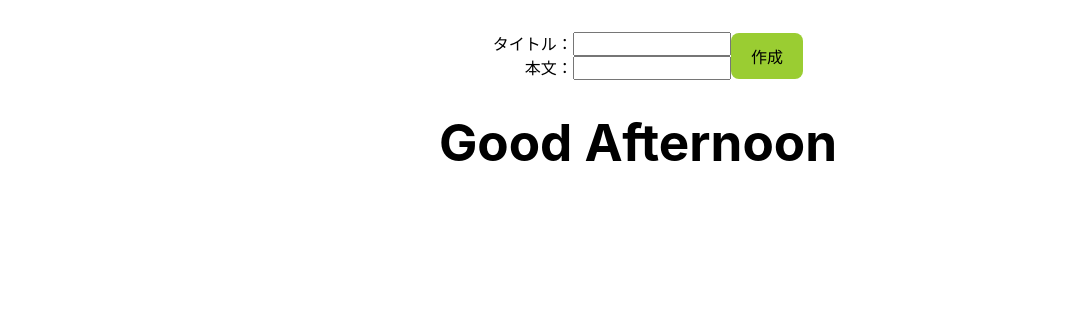
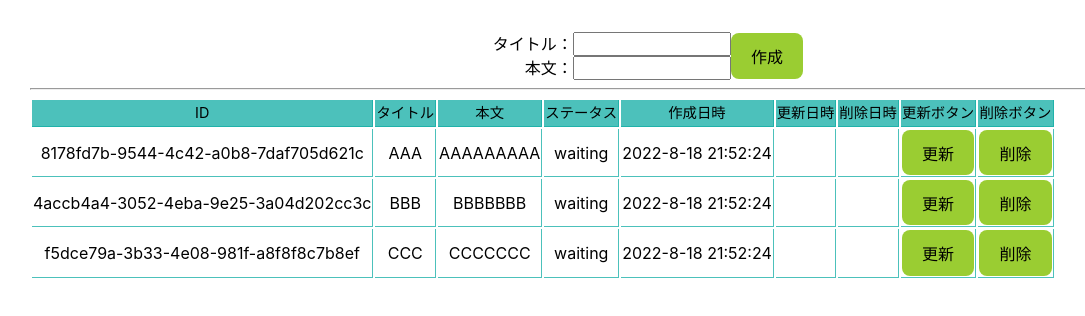
Before and after one commit to ys4510/pullreq-test, a React (Vite) app: page / in a window 1280 px wide. Shown: the top 316 px of the page, without its empty margins (2-1087 px from the left). Built offline with nearby package versions, Linux system fonts and the light colour scheme.

Commit message:
update reducer added

```diff
--- a/src/App.tsx
+++ b/src/App.tsx
@@ -7,7 +7,6 @@ function App() {
   return (
     <div className="App">
       <TodoContainer />
-    <h1>Good Afternoon</h1>
     </div>
   )
 }
--- a/src/features/todos/components/TodoContainer.tsx
+++ b/src/features/todos/components/TodoContainer.tsx
@@ -1,10 +1,12 @@
 import { FC } from "react";
 import TodoForm from "./TodoForm";
+import TodoList from './TodoList'
 
 const TodoContainer: FC = () => {
   return (
     <>
       <TodoForm />
+      <TodoList />
     </>
   );
 };
--- /dev/null
+++ b/src/features/todos/components/TodoItem.tsx
@@ -0,0 +1,39 @@
+import { FC } from "react";
+import { useAppDispatch } from "../../../app/hooks";
+import { Todo, TodoUpdate } from "../types";
+import { update, remove } from "../todoSlice";
+import getCurrentDateTime from "../utils/getCurrentDateTime";
+
+type Props = {
+  key: number;
+  todo: Todo;
+};
+
+const TodoItem: FC<Props> = ({ todo }) => {
+  const dispatch = useAppDispatch();
+
+  const handleOnClickUpdate = () => {
+    console.log(todo.title);
+    dispatch(update({...todo, updatedAt: getCurrentDateTime()}));
+  };
+
+  return (
+    <tr>
+      <td>{todo.id}</td>
+      <td>{todo.title}</td>
+      <td>{todo.body}</td>
+      <td>{todo.status}</td>
+      <td>{todo.createdAt}</td>
+      <td>{todo.updatedAt}</td>
+      <td>{todo.deletedAt}</td>
+      <td>
+        <button onClick={handleOnClickUpdate}>更新</button>
+      </td>
+      <td>
+        <button onClick={() => dispatch(remove(todo.id))}>削除</button>
+      </td>
+    </tr>
+  );
+};
+
+export default TodoItem;
--- /dev/null
+++ b/src/features/todos/components/TodoList.tsx
@@ -0,0 +1,38 @@
+import  { FC } from "react";
+import { useAppSelector, useAppDispatch } from "../../../app/hooks";
+import { update , remove} from "../todoSlice";
+import TodoItem from "./TodoItem";
+
+const TodoList: FC = () => {
+  const todos = useAppSelector((state) => state.todos.todos);
+  const dispatch = useAppDispatch();
+
+  return (
+    <div>
+      <hr />
+      <table>
+        <thead>
+          <tr>
+            <th>ID</th>
+            <th>タイトル</th>
+            <th>本文</th>
+            <th>ステータス</th>
+            <th>作成日時</th>
+            <th>更新日時</th>
+            <th>削除日時</th>
+            <th>更新ボタン</th>
+            <th>削除ボタン</th>
+          </tr>
+        </thead>
+        <tbody>
+          {todos.map((todo, index) => (
+           <TodoItem key={index} todo={todo} />
+          ))}
+
+        </tbody>
+      </table>
+    </div>
+  );
+};
+
+export default TodoList;
--- a/src/features/todos/todoSlice.ts
+++ b/src/features/todos/todoSlice.ts
@@ -1,6 +1,6 @@
 import { createSlice } from "@reduxjs/toolkit";
 import { PayloadAction } from "@reduxjs/toolkit";
-import { TodoId, Todo, TodoInput } from "../../app/types";
+import { TodoId, Todo, TodoInput } from "./types";
 import { v4 as uuid4 } from "uuid";
 import getCurrentDateTime from "./utils/getCurrentDateTime";
 
@@ -12,9 +12,27 @@ const initialState: TodoState = {
   todos: [
     {
       id: uuid4(),
-      title: "aaa",
-      body: "aaa",
-      status: "pending",
+      title: "AAA",
+      body: "AAAAAAAAA",
+      status: "waiting",
+      createdAt: getCurrentDateTime(),
+      updatedAt: "",
+      deletedAt: "",
+    },
+    {
+      id: uuid4(),
+      title: "BBB",
+      body: "BBBBBBB",
+      status: "waiting",
+      createdAt: getCurrentDateTime(),
+      updatedAt: "",
+      deletedAt: "",
+    },
+    {
+      id: uuid4(),
+      title: "CCC",
+      body: "CCCCCCC",
+      status: "waiting",
       createdAt: getCurrentDateTime(),
       updatedAt: "",
       deletedAt: "",
@@ -23,11 +41,10 @@ const initialState: TodoState = {
 };
 
 export const todoSlice = createSlice({
-  name: "todo",
+  name: "todos",
   initialState,
   reducers: {
     create: (state, action: PayloadAction<TodoInput>) => {
-      console.log("hey you", action.payload.title, action.payload.body);
       const newTodo: Todo = {
         id: uuid4(),
         title: action.payload.title,
@@ -39,10 +56,17 @@ export const todoSlice = createSlice({
       };
       state.todos.push(newTodo);
     },
-    update: (state) => {},
+    update: (state, action: PayloadAction<Todo>) => {
+      const index = state.todos.findIndex(todo => action.payload.id === todo.id)
+      state.todos[index] = action.payload;
+    },
+    remove: (state, action: PayloadAction<TodoId>) => {
+      console.log("remove", action.payload);
+      console.log(state.todos);
+    },
     restore: (state) => {},
   },
 });
 
-export const { create, update, restore } = todoSlice.actions;
+export const { create, update, remove, restore } = todoSlice.actions;
 export default todoSlice.reducer;
--- a/src/app/types.ts
+++ b/src/features/todos/types.ts
@@ -25,3 +25,8 @@ export type TodoInput = {
   title: string;
   body: string;
 };
+
+export type TodoUpdate = {
+  id: TodoId,
+  input: Partial<Todo>
+}
--- a/src/index.css
+++ b/src/index.css
@@ -45,3 +45,17 @@ label > span {
 label > input {
   width: 150px;
 }
+
+th {
+  font-size: .9rem;
+  font-weight: 400;
+  background-color:  rgba(32, 178, 170, .8);
+  border-bottom: 1px solid lightseagreen;
+  border-right: 1px solid lightseagreen;
+}
+
+td {
+  border-bottom: 1px solid rgba(32, 178, 170, .8);
+  border-right: 1px solid  rgba(32, 178, 170, .8);
+
+}
```
